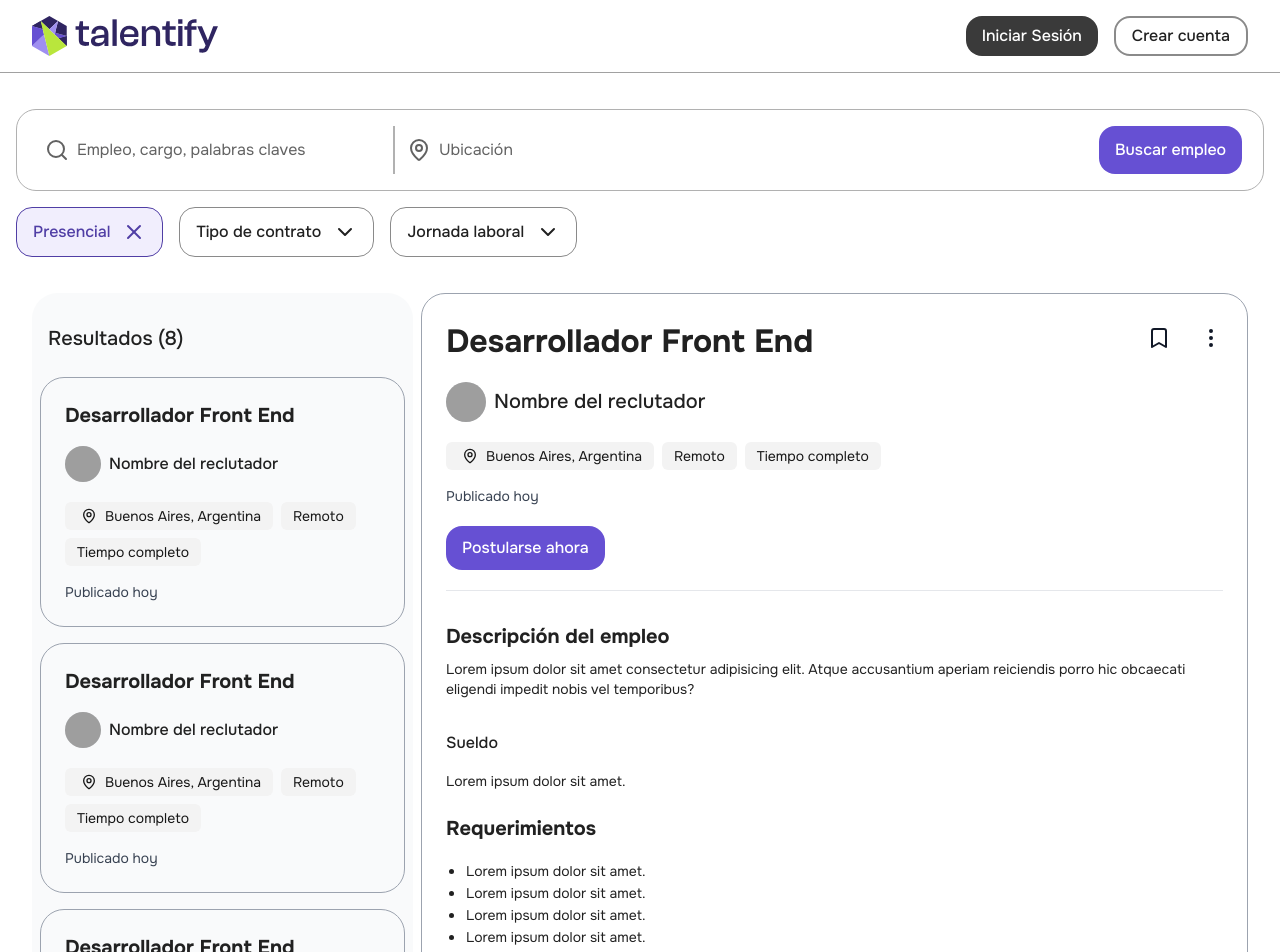
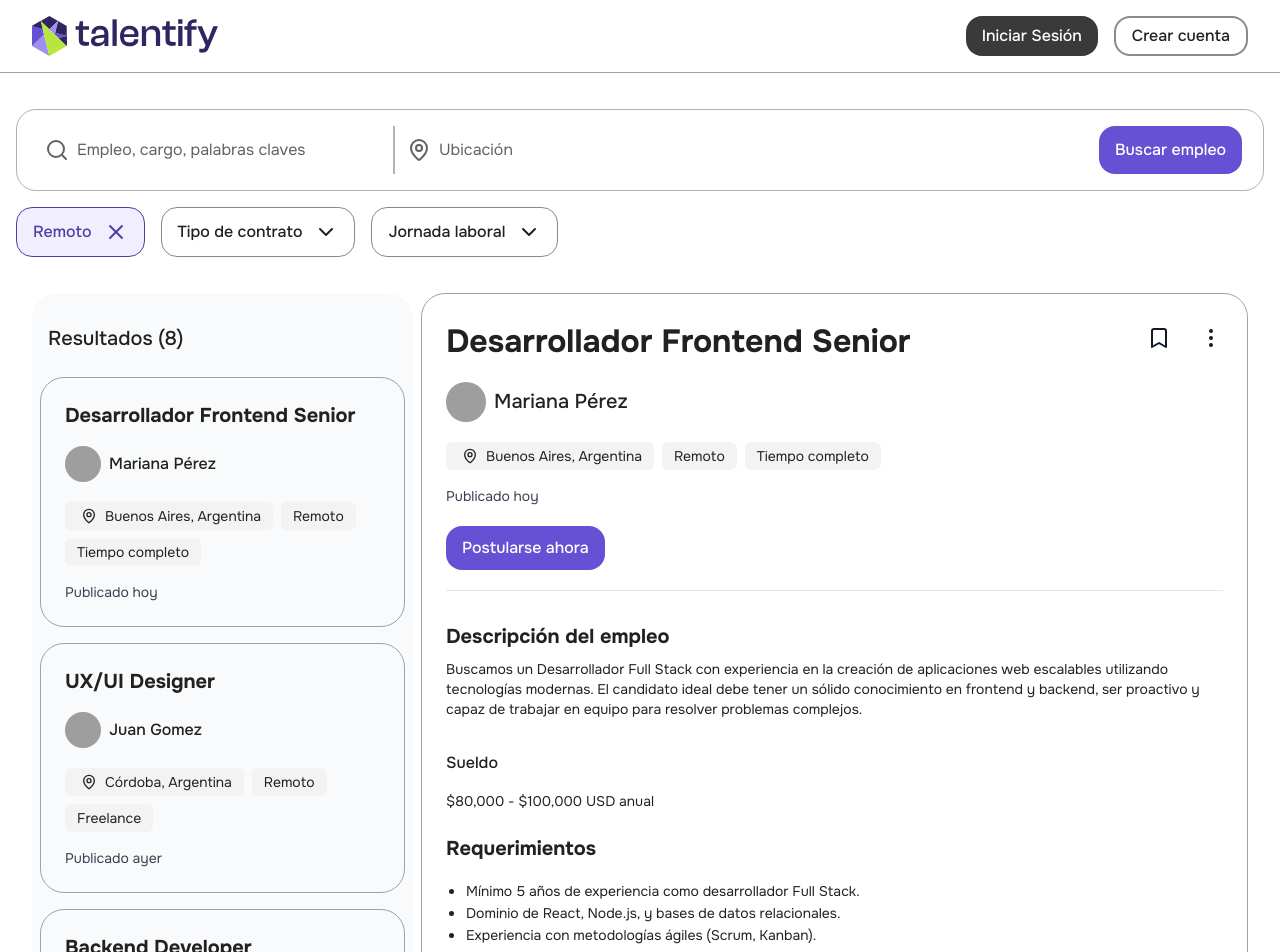
Before and after one commit to mjParedes/TALENTIFY, a Next.js app in the folder frontend/: page /home/jobs in a window 1280 px wide. Shown: the top 952 px of the page. Built offline with nearby package versions, Linux system fonts and the light colour scheme; no server answers; grey boxes are pictures that could not be loaded.

Commit message:
feat: added fake data for offers components

```diff
--- a/frontend/src/components/atoms/Chip/Chip.styles.ts
+++ b/frontend/src/components/atoms/Chip/Chip.styles.ts
@@ -1,16 +1,16 @@
 import { cva } from "class-variance-authority";
 
 export const chipVariants = cva(
-    "inline-flex items-center rounded-md px-3 py-1 h-7",
+  "inline-flex h-7 items-center rounded-md px-3 py-1",
   {
     variants: {
       variant: {
         default:
-            "border-transparent bg-grey-50 border-grey-100 text-dark-font text-sm",
+          "border-grey-100 border-transparent bg-grey-50 text-sm text-grey-darkFont",
       },
     },
     defaultVariants: {
       variant: "default",
     },
   }
-  )
+);
--- a/frontend/src/components/molecules/CompanyDetails/CompanyDetails.tsx
+++ b/frontend/src/components/molecules/CompanyDetails/CompanyDetails.tsx
@@ -7,15 +7,16 @@ export const CompanyDetails = () => {
         Empresa
       </Text>
       <Text variant="Subheadline-4/16" className="mb-2 py-2">
-        Nombre Empresa
+        Tech Solutions SA
       </Text>
       <Text variant="Subheadline-4/16" className="mt-2 py-2">
         Descripcion de la Empresa
       </Text>
       <Text className="py-2" variant="Paragraph-2/14">
-        Lorem ipsum dolor sit amet consectetur adipisicing elit. Atque
-        accusantium aperiam reiciendis porro hic obcaecati eligendi impedit
-        nobis vel temporibus?
+        Somos una empresa innovadora en el desarrollo de soluciones tecnológicas
+        para grandes corporaciones y startups. Nos especializamos en la
+        transformación digital y la implementación de soluciones en la nube para
+        optimizar los procesos de negocio.
       </Text>
     </div>
   );
--- a/frontend/src/components/molecules/JobDescription/JobDescription.tsx
+++ b/frontend/src/components/molecules/JobDescription/JobDescription.tsx
@@ -5,14 +5,16 @@ export const JobDescription = () => {
     <div>
       <Text variant="Headline-3/20">Descripción del empleo</Text>
       <Text className="py-2" variant="Paragraph-2/14">
-        Lorem ipsum dolor sit amet consectetur adipisicing elit. Atque
-        accusantium aperiam reiciendis porro hic obcaecati eligendi impedit
-        nobis vel temporibus?
+        Buscamos un Desarrollador Full Stack con experiencia en la creación de
+        aplicaciones web escalables utilizando tecnologías modernas. El
+        candidato ideal debe tener un sólido conocimiento en frontend y backend,
+        ser proactivo y capaz de trabajar en equipo para resolver problemas
+        complejos.
       </Text>
       <Text variant="Subheadline-4/16" className="mt-2 py-4">
         Sueldo
       </Text>
-      <Text variant="Paragraph-2/14">Lorem ipsum dolor sit amet.</Text>
+      <Text variant="Paragraph-2/14">$80,000 - $100,000 USD anual</Text>
     </div>
   );
 };
--- a/frontend/src/components/molecules/JobDetailsChips/JobDetailsChips.tsx
+++ b/frontend/src/components/molecules/JobDetailsChips/JobDetailsChips.tsx
@@ -1,16 +1,28 @@
 import { Chip } from "@/components/atoms/Chip/Chip";
 
-export const JobDetailsChips = () => {
+type JobDetailsChipsProps = {
+  location: string;
+  remote: boolean;
+  type: string;
+};
+
+export const JobDetailsChips: React.FC<JobDetailsChipsProps> = ({
+  location,
+  remote,
+  type,
+}) => {
   return (
     <div className="flex flex-row flex-wrap">
       <Chip className="mb-2 mr-2" variant="default" location={true}>
-        Buenos Aires, Argentina
+        {location}
       </Chip>
+      {remote && (
+        <Chip className="mb-2 mr-2" variant="default">
+          Remoto
+        </Chip>
+      )}
       <Chip className="mb-2 mr-2" variant="default">
-        Remoto
-      </Chip>{" "}
-      <Chip className="mb-2 mr-2" variant="default">
-        Tiempo completo
+        {type}
       </Chip>
     </div>
   );
--- a/frontend/src/components/molecules/JobRequirements/JobRequirements.tsx
+++ b/frontend/src/components/molecules/JobRequirements/JobRequirements.tsx
@@ -8,22 +8,34 @@ export const JobRequirements = () => {
       </Text>
       <ul className="list-disc pl-5 text-grey-darkFont">
         <li>
-          <Text variant="Paragraph-2/14">Lorem ipsum dolor sit amet.</Text>
+          <Text variant="Paragraph-2/14">
+            Mínimo 5 años de experiencia como desarrollador Full Stack.
+          </Text>
         </li>
         <li>
-          <Text variant="Paragraph-2/14">Lorem ipsum dolor sit amet.</Text>
+          <Text variant="Paragraph-2/14">
+            Dominio de React, Node.js, y bases de datos relacionales.
+          </Text>
         </li>
         <li>
-          <Text variant="Paragraph-2/14">Lorem ipsum dolor sit amet.</Text>
+          <Text variant="Paragraph-2/14">
+            Experiencia con metodologías ágiles (Scrum, Kanban).
+          </Text>
         </li>
         <li>
-          <Text variant="Paragraph-2/14">Lorem ipsum dolor sit amet.</Text>
+          <Text variant="Paragraph-2/14">
+            Conocimiento en sistemas de control de versiones como Git.
+          </Text>
         </li>
         <li>
-          <Text variant="Paragraph-2/14">Lorem ipsum dolor sit amet.</Text>
+          <Text variant="Paragraph-2/14">
+            Capacidad para diseñar y desarrollar APIs RESTful.
+          </Text>
         </li>
         <li>
-          <Text variant="Paragraph-2/14">Lorem ipsum dolor sit amet.</Text>
+          <Text variant="Paragraph-2/14">
+            Inglés intermedio/avanzado (lectura y escritura).
+          </Text>
         </li>
       </ul>
     </div>
--- a/frontend/src/components/molecules/ListOfFilters/ListOfFilters.tsx
+++ b/frontend/src/components/molecules/ListOfFilters/ListOfFilters.tsx
@@ -4,7 +4,7 @@ export const ListOfFilters = () => {
   return (
     <div className="mt-4">
       <Filter className="mr-4" variant="selected" selected>
-        Presencial
+        Remoto
       </Filter>
       <Filter className="mr-4" variant="default" filterMenu>
         Tipo de contrato
--- a/frontend/src/components/molecules/OwnerOfferInfo/OwnerOfferInfo.tsx
+++ b/frontend/src/components/molecules/OwnerOfferInfo/OwnerOfferInfo.tsx
@@ -3,24 +3,27 @@ import { Text } from "@/components/atoms/Text/Text";
 
 type OwnerOfferInfoProps = {
   card?: boolean;
+  recruiter: string;
+  title: string;
+  image: string;
 };
 
-export const OwnerOfferInfo: React.FC<OwnerOfferInfoProps> = ({ card }) => {
+export const OwnerOfferInfo: React.FC<OwnerOfferInfoProps> = ({
+  card,
+  recruiter,
+  title,
+  image,
+}) => {
   return (
     <div>
-      <Text variant={card ? "Headline-3/20" : "Headline-1/32"}>
-        Desarrollador Front End
-      </Text>
+      <Text variant={card ? "Headline-3/20" : "Headline-1/32"}>{title}</Text>
       <div className="mb-5 mt-4 flex w-full items-center">
-        <Avatar
-          src="https://images.squarespace-cdn.com/content/v1/5d77a7f8ad30356d21445262/1695000300830-5TKAFHC2EBYTTM2QUWUP/fotos-de-perfil-blanco-y-negro.jpg"
-          size={card ? "xsmall" : "small"}
-        ></Avatar>
+        <Avatar src={image} size={card ? "xsmall" : "small"}></Avatar>
         <Text
           className="ml-2"
           variant={card ? "Subheadline-4/16" : "Subheadline-2/20"}
         >
-          Nombre del reclutador
+          {recruiter}
         </Text>
       </div>
     </div>
--- a/frontend/src/components/organisms/CardJobOffer/CardJobOffer.tsx
+++ b/frontend/src/components/organisms/CardJobOffer/CardJobOffer.tsx
@@ -2,13 +2,34 @@ import { Text } from "@/components/atoms/Text/Text";
 import { JobDetailsChips } from "@/components/molecules/JobDetailsChips/JobDetailsChips";
 import { OwnerOfferInfo } from "@/components/molecules/OwnerOfferInfo/OwnerOfferInfo";
 
-export const CardJobOffer = () => {
+type JobOfferProps = {
+  offer: {
+    title: string;
+    location: string;
+    remote: boolean;
+    type: string;
+    recruiter: string;
+    image: string;
+    date: string;
+  };
+};
+
+export const CardJobOffer: React.FC<JobOfferProps> = ({ offer }) => {
   return (
     <div className="m-2 flex w-full max-w-[365px] flex-col rounded-3xl border-[1px] border-gray-400 p-6 active:border-violet-700">
-      <OwnerOfferInfo card />
-      <JobDetailsChips />
+      <OwnerOfferInfo
+        card
+        recruiter={offer.recruiter}
+        title={offer.title}
+        image={offer.image}
+      />
+      <JobDetailsChips
+        location={offer.location}
+        remote={offer.remote}
+        type={offer.type}
+      />
       <Text variant="Paragraph-2/14" className="mt-2 w-full text-gray-700">
-        Publicado hoy
+        Publicado {offer.date}
       </Text>
     </div>
   );
--- a/frontend/src/components/organisms/ListOfCardsOffer/ListOfCardOffer.tsx
+++ b/frontend/src/components/organisms/ListOfCardsOffer/ListOfCardOffer.tsx
@@ -1,20 +1,16 @@
 import { Text } from "@/components/atoms/Text/Text";
+import { fakeOffers } from "@/services/fakeOffers";
 import { CardJobOffer } from "../CardJobOffer/CardJobOffer";
 
 export const ListOfCardOffer = () => {
   return (
     <div className="mr-2 flex max-h-[700px] flex-col overflow-scroll rounded-[26px] bg-gray-50">
       <Text variant="Subheadline-2/20" className="mt-4 p-4">
-        Resultados (8)
+        Resultados ({fakeOffers.length})
       </Text>
-      <CardJobOffer />
-      <CardJobOffer />
-      <CardJobOffer />
-      <CardJobOffer />
-      <CardJobOffer />
-      <CardJobOffer />
-      <CardJobOffer />
-      <CardJobOffer />
+      {fakeOffers.map((offer) => (
+        <CardJobOffer key={offer.id} offer={offer} />
+      ))}
     </div>
   );
 };
--- a/frontend/src/components/organisms/OfferDescription/OfferDescription.tsx
+++ b/frontend/src/components/organisms/OfferDescription/OfferDescription.tsx
@@ -1,14 +1,17 @@
 import { CompanyDetails } from "@/components/molecules/CompanyDetails/CompanyDetails";
 import { JobDescription } from "@/components/molecules/JobDescription/JobDescription";
 import { ShareSaveButton } from "@/components/molecules/ShareSaveButtons/ShareSaveButton";
+import { fakeOffers } from "@/services/fakeOffers";
 import { JobRequirements } from "../../molecules/JobRequirements/JobRequirements";
 import { OfferResume } from "../OfferResume/OfferResume";
 
 export const OfferDescription = () => {
+  const offer = fakeOffers[0];
+
   return (
     <div className="flex max-h-[700px] w-full max-w-[827px] flex-col overflow-scroll rounded-3xl border-[1px] border-gray-400 p-6">
       <div className="relative flex w-full items-start justify-between">
-        <OfferResume />
+        <OfferResume offer={offer} />
         <ShareSaveButton />
       </div>
       <hr />
--- a/frontend/src/components/organisms/OfferResume/OfferResume.tsx
+++ b/frontend/src/components/organisms/OfferResume/OfferResume.tsx
@@ -2,15 +2,27 @@ import { Button } from "@/components/atoms/Button/Button";
 import { Text } from "@/components/atoms/Text/Text";
 import { JobDetailsChips } from "@/components/molecules/JobDetailsChips/JobDetailsChips";
 import { OwnerOfferInfo } from "@/components/molecules/OwnerOfferInfo/OwnerOfferInfo";
+import { type JobOfferType } from "@/services/fakeOffers";
 
-export const OfferResume = () => {
+type OfferResumeProps = {
+  offer: JobOfferType;
+};
+
+export const OfferResume: React.FC<OfferResumeProps> = ({ offer }) => {
   return (
     <div className="w-full">
-      {" "}
-      <OwnerOfferInfo />
-      <JobDetailsChips />
+      <OwnerOfferInfo
+        recruiter={offer.recruiter}
+        title={offer.title}
+        image={offer.image}
+      />
+      <JobDetailsChips
+        location={offer.location}
+        remote={offer.remote}
+        type={offer.type}
+      />
       <Text variant="Paragraph-2/14" className="mt-2 w-full text-gray-700">
-        Publicado hoy
+        Publicado {offer.date}
       </Text>
       <Button variant="primary" size="medium" className="my-5 max-w-[159px]">
         Postularse ahora
--- /dev/null
+++ b/frontend/src/services/fakeOffers.tsx
@@ -0,0 +1,101 @@
+export type JobOfferType = {
+  id: number;
+  title: string;
+  location: string;
+  remote: boolean;
+  type: string;
+  recruiter: string;
+  image: string;
+  date: string;
+};
+
+export const fakeOffers: JobOfferType[] = [
+  {
+    id: 1,
+    title: "Desarrollador Frontend Senior",
+    location: "Buenos Aires, Argentina",
+    remote: true,
+    type: "Tiempo completo",
+    recruiter: "Mariana Pérez",
+    image:
+      "https://images.squarespace-cdn.com/content/v1/5d77a7f8ad30356d21445262/1695000300830-5TKAFHC2EBYTTM2QUWUP/fotos-de-perfil-blanco-y-negro.jpg",
+    date: "hoy",
+  },
+  {
+    id: 2,
+    title: "UX/UI Designer",
+    location: "Córdoba, Argentina",
+    remote: true,
+    type: "Freelance",
+    recruiter: "Juan Gomez",
+    image:
+      "https://b2472105.smushcdn.com/2472105/wp-content/uploads/2023/01/Perfil-Profesional-_63-819x1024.jpg?lossy=1&strip=1&webp=1",
+    date: "ayer",
+  },
+  {
+    id: 3,
+    title: "Backend Developer",
+    location: "Rosario, Argentina",
+    remote: true,
+    type: "Tiempo completo",
+    recruiter: "Ana López",
+    image:
+      "https://cdn.alboompro.com/5ec55e1f25241f00010570e7_6286594ee2407400016871ff/original_size/img_5498.jpg?v=1",
+    date: "ayer",
+  },
+  {
+    id: 4,
+    title: "Full Stack Developer",
+    location: "Mendoza, Argentina",
+    remote: true,
+    type: "Medio tiempo",
+    recruiter: "Carlos Ruiz",
+    image:
+      "https://b2472105.smushcdn.com/2472105/wp-content/uploads/2023/01/Perfil-Profesional-27_1-819x1024.jpg?lossy=1&strip=1&webp=1",
+    date: "hace 1 semana",
+  },
+  {
+    id: 5,
+    title: "Project Manager",
+    location: "Buenos Aires, Argentina",
+    remote: true,
+    type: "Tiempo completo",
+    recruiter: "Sofia Martínez",
+    image:
+      "https://encrypted-tbn0.gstatic.com/images?q=tbn:ANd9GcSk42z2hc8ONgM0p7jIK4H4vkpTQRTStFJjmA&s",
+    date: "hace 1 semana",
+  },
+  {
+    id: 6,
+    title: "QA Engineer",
+    location: "Santa Fe, Argentina",
+    remote: true,
+    type: "Freelance",
+    recruiter: "Diego Vargas",
+    image:
+      "https://b2472105.smushcdn.com/2472105/wp-content/uploads/2023/01/Perfil-Profesional-_50-820x1024.jpg?lossy=1&strip=1&webp=1",
+    date: "hace 2 semanas",
+  },
+  {
+    id: 7,
+    title: "Mobile Developer",
+    location: "Tucumán, Argentina",
+    remote: true,
+    type: "Tiempo completo",
+    recruiter: "Lucía Fernández",
+    image:
+      "https://nagoregarciasanz.com/wp-content/uploads/2019/03/nagore-garcia-sanz-home-ngs-1.jpg",
+    date: "hace 2 semanas",
+  },
+  {
+    id: 8,
+    title: "Desarrollador Frontend Junior",
+    location: "Salta, Argentina",
+    remote: true,
+    type: "Prácticas",
+    recruiter: "Martin Silva",
+    image:
+      "https://encrypted-tbn0.gstatic.com/images?q=tbn:ANd9GcTfWKwltJ7Y0swi0Ryluk0MUToIqWCyKRpB8w&s",
+    date: "hace 2 semanas",
+  },
+];
```
Lines whose indentation alone changed are shown as unchanged.
